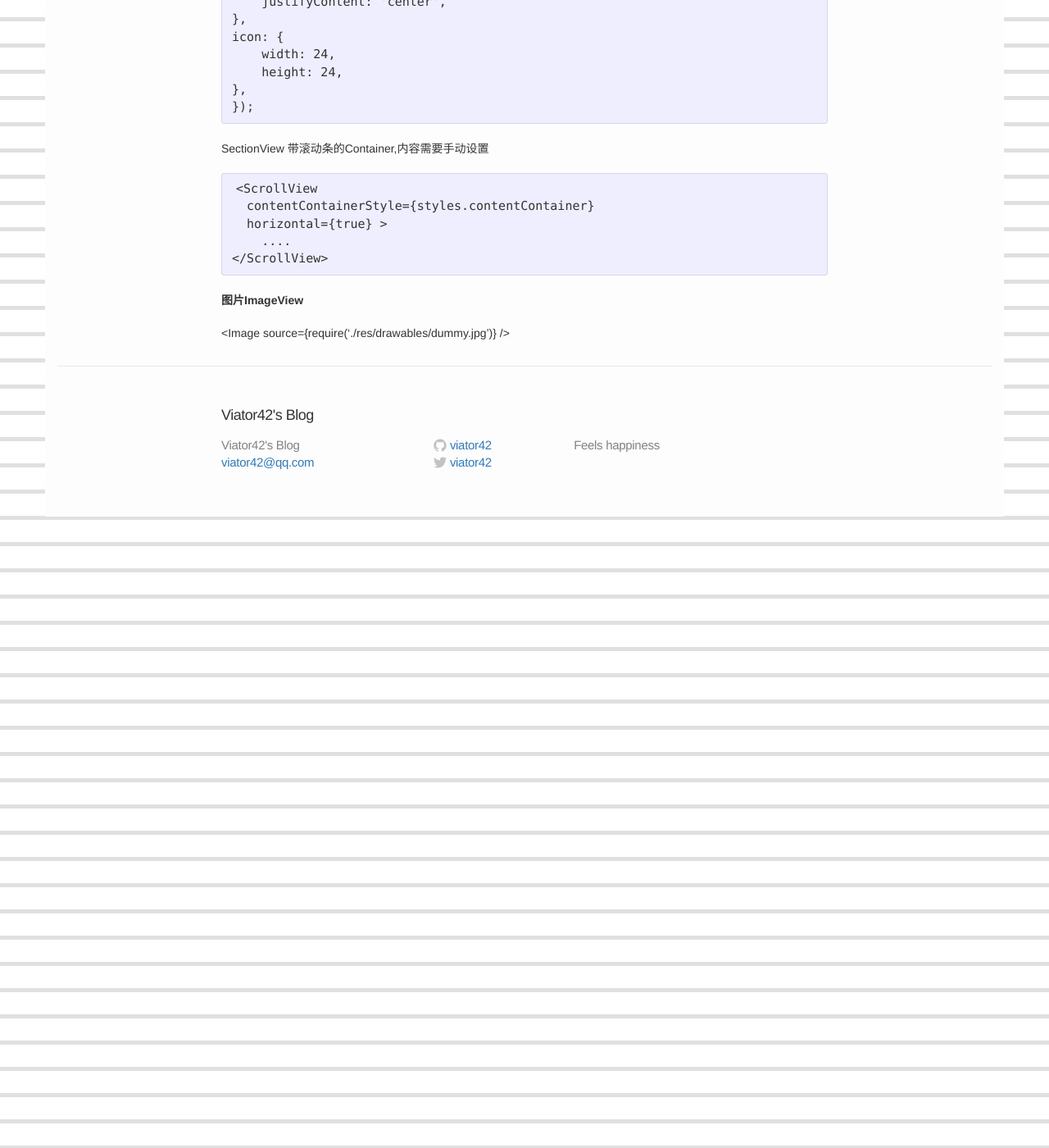
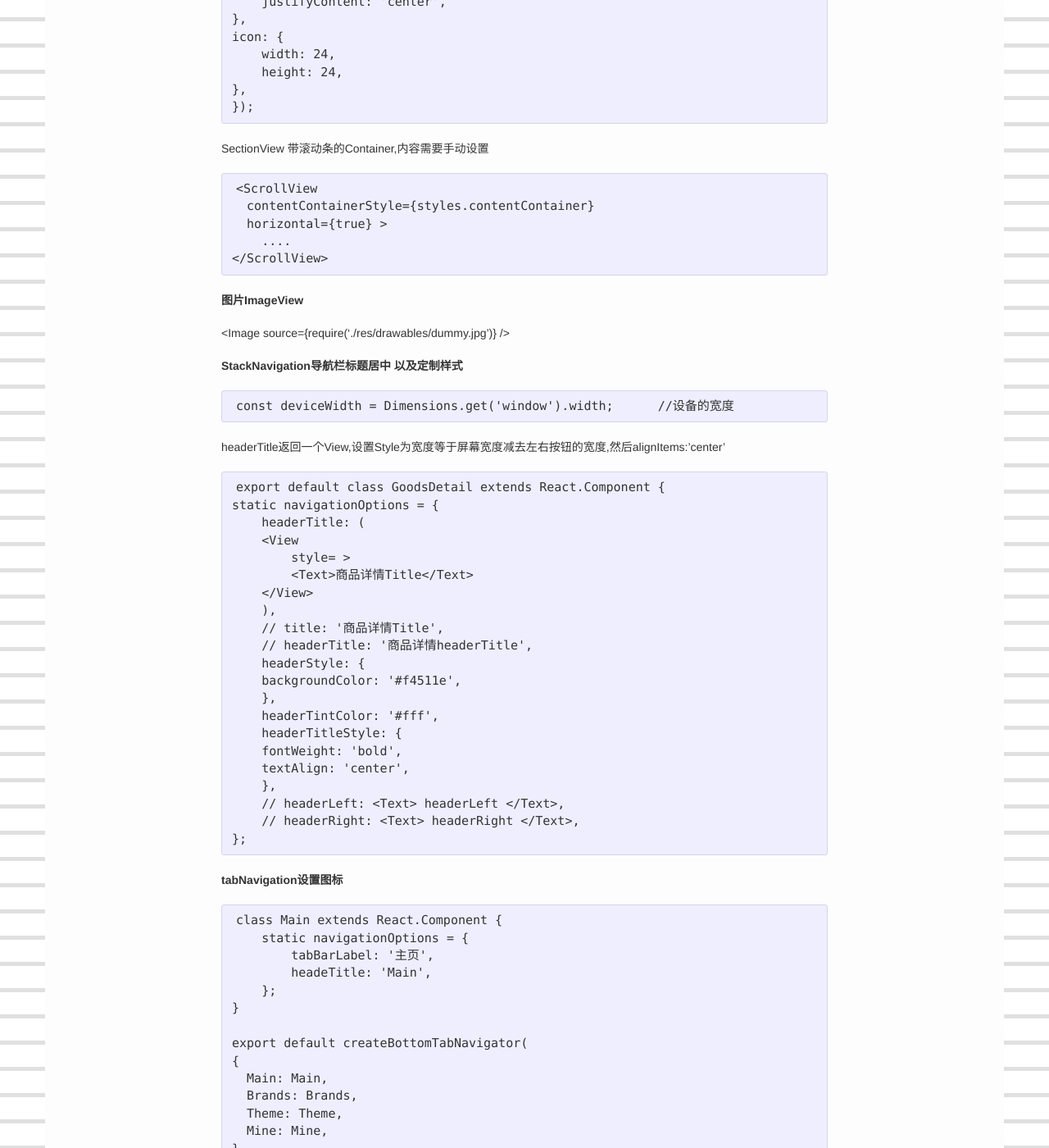
Before and after one commit to viator42/viator42.github.io, a Jekyll site: the page built from _posts/2018-3-17-react-native.markdown, in a window 1280 px wide and 1400 px high, scrolled down 10898 px. Shown: the whole window at 82% size. Built offline with Jekyll 4.4.1, drawn with Linux system fonts in a browser that asks for light colours; some of the changed text lies outside the part shown.

Commit message:
update post

```diff
--- a/_posts/2018-3-17-react-native.markdown
+++ b/_posts/2018-3-17-react-native.markdown
@@ -474,3 +474,136 @@
 __图片ImageView__
 
 <Image source={require('./res/drawables/dummy.jpg')} />
+
+__StackNavigation导航栏标题居中 以及定制样式__
+
+    const deviceWidth = Dimensions.get('window').width;      //设备的宽度
+
+headerTitle返回一个View,设置Style为宽度等于屏幕宽度减去左右按钮的宽度,然后alignItems:'center'
+
+    export default class GoodsDetail extends React.Component {
+    static navigationOptions = {
+        headerTitle: (
+        <View
+            style={{width:StaticValues.deviceWidth-100,alignItems:'center'}} >
+            <Text>商品详情Title</Text>
+        </View>
+        ),
+        // title: '商品详情Title',
+        // headerTitle: '商品详情headerTitle',
+        headerStyle: {
+        backgroundColor: '#f4511e',
+        },
+        headerTintColor: '#fff',
+        headerTitleStyle: {
+        fontWeight: 'bold',
+        textAlign: 'center',
+        },
+        // headerLeft: <Text> headerLeft </Text>,
+        // headerRight: <Text> headerRight </Text>,
+    };
+
+__tabNavigation设置图标__
+
+    class Main extends React.Component {
+        static navigationOptions = {
+            tabBarLabel: '主页',
+            headeTitle: 'Main',
+        };
+    }
+
+    export default createBottomTabNavigator(
+    {
+      Main: Main,
+      Brands: Brands,
+      Theme: Theme,
+      Mine: Mine,
+    },
+    {
+      navigationOptions: ({ navigation }) => ({
+        tabBarIcon: ({ focused, tintColor }) => {
+          const { routeName } = navigation.state;
+          if(routeName === 'Main') {
+            return <Image source={require('./res/drawables/tab1.png')} />;
+          }
+          if(routeName === 'Brands') {
+            return <Image source={require('./res/drawables/dummy.jpg')} />;
+          }
+
+        },
+      }),
+      tabBarOptions: {
+        activeTintColor: 'tomato',
+        inactiveTintColor: 'gray',
+      },
+    }
+  );
+
+## React Native - 持久化存储（AsyncStorage）
+
+
+相关方法
+（1）根据键来获取值，获取的结果会放在回调函数中。
+
+    static getItem(key: string, callback:(error, result))
+
+（2）根据键来设置值。
+
+    static setItem(key: string, value: string, callback:(error))
+
+（3）根据键来移除项。
+
+    static removeItem(key: string, callback:(error))
+
+（4）合并现有值和输入值。
+
+    static mergeItem(key: string, value: string, callback:(error))
+
+（5）清除所有的项目
+
+    static clear(callback:(error))
+
+（6）获取所有的键
+
+    static getAllKeys(callback:(error, keys))
+
+（7）清除所有进行中的查询操作。
+
+    static flushGetRequests()
+
+（8）获取多项，其中 keys 是字符串数组，比如：['k1', 'k2']
+
+    static multiGet(keys, callback:(errors, result))
+
+（9）设置多项，其中 keyValuePairs 是字符串的二维数组，比如：[['k1', 'val1'], ['k2', 'val2']]
+
+    static multiSet(keyValuePairs, callback:(errors))
+
+（10）删除多项，其中 keys 是字符串数组，比如：['k1', 'k2']
+
+    static multiRemove(keys, callback:(errors))
+
+（11）多个键值合并，其中 keyValuePairs 是字符串的二维数组，比如：[['k1', 'val1'], ['k2', 'val2']]
+
+    static multiMerge(keyValuePairs, callback:(errors))
+
+参考代码:
+
+    var user = [
+        ['userId', data.userId],
+        ['sessionid', data.sessionid],
+        ['userName', data.userName],
+        ['mobile', data.mobile],
+        ['headImg', data.headImg],
+    ];
+
+    AsyncStorage.multiSet(user, function(errs) {
+        if(errs) {
+            console.log("存储成功");
+        }
+        else {
+            console.log("存储失败");
+        }
+    });
+
+参考链接: http://www.hangge.com/blog/cache/detail_1567.html
```
